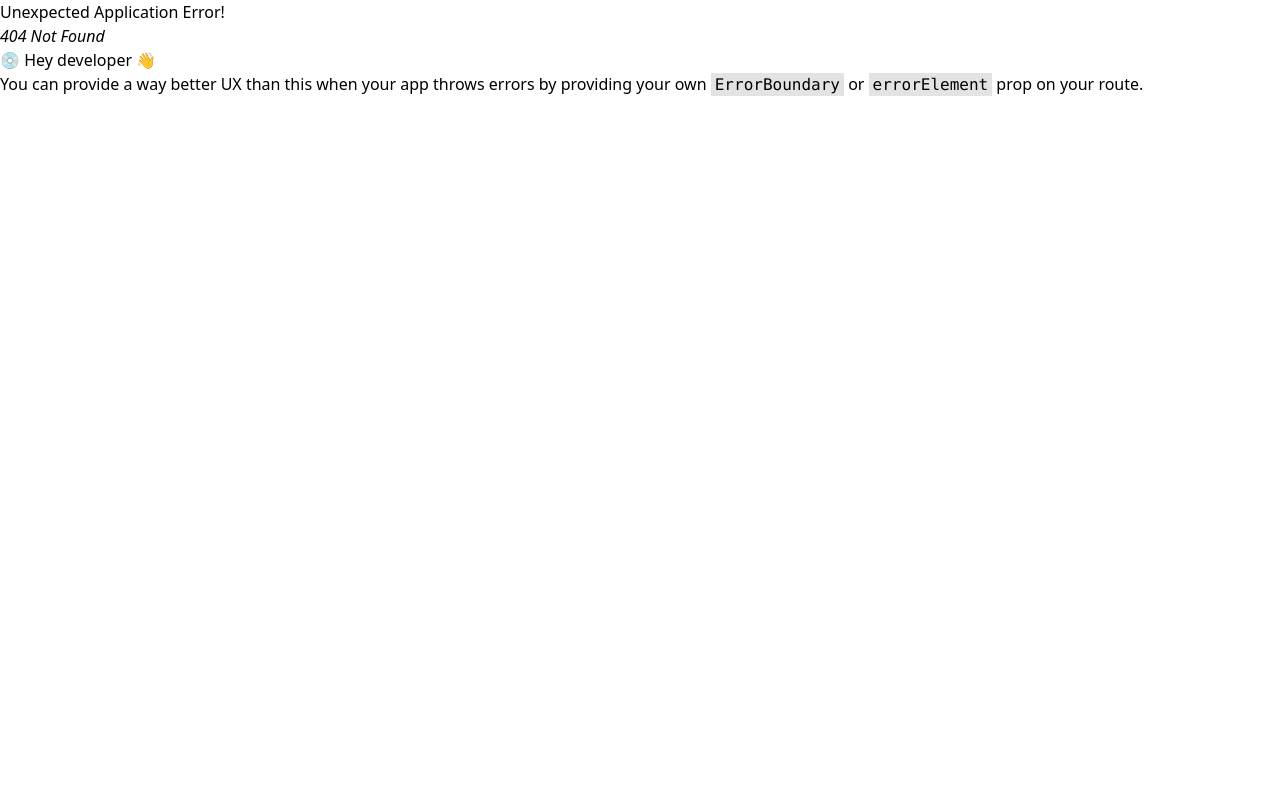
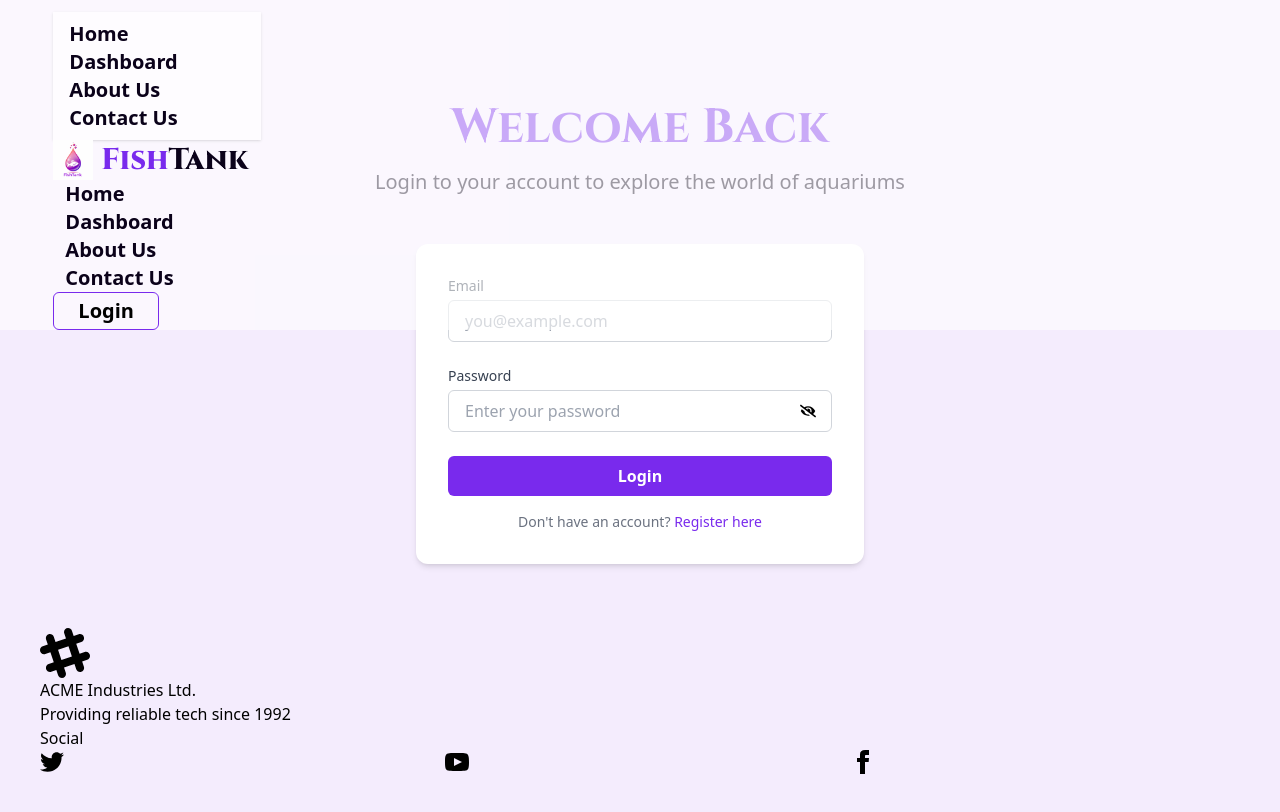
Before and after one commit to shahbaz-kamal/sugary-react-recruitment, a React (Vite) app: page /login in a window 1280 px wide. Before the commit this address had no page. Built offline with nearby package versions, Linux system fonts and the light colour scheme.

Commit message:
login page design complete

```diff
--- a/index.html
+++ b/index.html
@@ -6,7 +6,7 @@
     <meta name="viewport" content="width=device-width, initial-scale=1.0" />
     <title>Sugary react recruitment</title>
   </head>
-  <body>
+  <body class="bg-background">
     <div id="root"></div>
     <script type="module" src="/src/main.jsx"></script>
   </body>
--- a/package.json
+++ b/package.json
@@ -15,6 +15,7 @@
     "match-sorter": "^8.0.1",
     "react": "^19.1.0",
     "react-dom": "^19.1.0",
+    "react-icons": "^5.5.0",
     "react-router-dom": "^7.5.3",
     "sort-by": "^1.2.0"
   },
--- a/src/Components/Hero.jsx
+++ b/src/Components/Hero.jsx
@@ -23,7 +23,7 @@ const Hero = () => {
           Bring the Ocean to Your Living Room
           </p>
           <div className="flex gap-4 justify-center md:justify-start">
-            <button className="rounded-md border border-secondary px-6 py-2 text-lg bg-secondary hover:bg-secondary hover:bg-opacity-80 hover:border-secondary hover:border-opacity-60 text-text transition duration-300 font-semibold">
+            <button className="rounded-md border border-primary px-6 py-2 text-lg bg-primary hover:bg-secondary hover:bg-opacity-80 hover:border-secondary hover:border-opacity-60 text-text transition duration-300 font-semibold">
               Get Started
             </button>
             <button className="rounded-md border border-primary px-6 py-2 text-lg hover:bg-primary hover:text-white transition duration-300 font-semibold">
--- a/src/Layouts/Mainlayout.jsx
+++ b/src/Layouts/Mainlayout.jsx
@@ -5,11 +5,11 @@ import Footer from "../Shared/Footer";
 
 const Mainlayout = () => {
   return (
-    <div>
+    <div className="flex flex-col min-h-screen">
       <header className="fixed w-full bg-white bg-opacity-60 z-50">
         <Navbar></Navbar>
       </header>
-      <main>
+      <main className="flex-grow">
         <Outlet></Outlet>
       </main>
       <footer>
--- /dev/null
+++ b/src/Pages/Login.jsx
@@ -0,0 +1,69 @@
+import React, { useState } from "react";
+import Headline from "../Shared/Head;ine";
+import { FaEye, FaEyeSlash } from "react-icons/fa";
+
+const Login = () => {
+  const [showPassword, setShowPassword] = useState(false);
+  return (
+    <div className=" flex flex-col items-center justify-center  mt-8 py-6 w-11/12 mx-auto">
+      <Headline
+        title="Welcome Back"
+        description="Login to your account to explore the world of aquariums"
+      />
+
+      <div className="w-full max-w-md bg-white rounded-xl shadow-md p-8">
+        <form className="space-y-6">
+          <div>
+            <label className="block text-sm font-medium text-gray-700 mb-1">
+              Email
+            </label>
+            <input
+              type="email"
+              className="w-full px-4 py-2 border border-gray-300 rounded-md focus:ring-primary focus:border-primary outline-none"
+              placeholder="you@example.com"
+              required
+            />
+          </div>
+
+          <div className="">
+            <label className="block text-sm font-medium text-gray-700 mb-1">
+              Password
+            </label>
+            <div className="relative">
+              <input
+                type={showPassword ? "text" : "password"}
+                className="w-full px-4 py-2 border border-gray-300 rounded-md focus:ring-primary focus:border-primary outline-none"
+                placeholder="Enter your password"
+                required
+              />
+              <div className="absolute top-1/2 -translate-y-1/2 right-4" onClick={()=>{
+                setShowPassword(!showPassword)
+              }}>
+                {showPassword ?  <FaEye></FaEye> :<FaEyeSlash />}
+              </div>
+            </div>
+          </div>
+
+          <button
+            type="submit"
+            className="w-full bg-primary text-white py-2 rounded-md font-semibold hover:bg-secondary transition duration-300"
+          >
+            Login
+          </button>
+        </form>
+
+        <p className="mt-4 text-sm text-center text-gray-500">
+          Don't have an account?{" "}
+          <a
+            href="/register"
+            className="text-primary font-medium hover:underline"
+          >
+            Register here
+          </a>
+        </p>
+      </div>
+    </div>
+  );
+};
+
+export default Login;
--- a/src/Router/router.jsx
+++ b/src/Router/router.jsx
@@ -2,6 +2,7 @@ import { createBrowserRouter, RouterProvider } from "react-router-dom";
 import Mainlayout from "../Layouts/Mainlayout";
 import Home from "../Pages/Home";
 import AboutUs from "../Pages/AboutUs";
+import Login from "../Pages/Login";
 
 const router = createBrowserRouter([
   {
@@ -10,6 +11,7 @@ const router = createBrowserRouter([
     children: [
       { path: "/", element: <Home></Home> },
       { path: "/about-us", element: <AboutUs></AboutUs> },
+      { path: "/login", element: <Login></Login> },
     ],
   },
 ]);
--- /dev/null
+++ b/src/Shared/Head;ine.jsx
@@ -0,0 +1,16 @@
+import React from "react";
+
+const Headline = ({ title, description }) => {
+  return (
+    <div className="text-center max-w-3xl mx-auto my-12 px-4">
+      <h2 className="text-4xl md:text-5xl font-bold text-primary font-cinzel mb-4">
+        {title}
+      </h2>
+      <p className="text-lg md:text-xl text-text leading-relaxed">
+        {description}
+      </p>
+    </div>
+  );
+};
+
+export default Headline;
--- a/src/Shared/Navbar.jsx
+++ b/src/Shared/Navbar.jsx
@@ -1,7 +1,7 @@
 import React from "react";
 import logo from "/logo2.png";
 import { navMenu } from "../Utilities/navMenu";
-import { NavLink } from "react-router-dom";
+import { Link, NavLink } from "react-router-dom";
 import "./Navbar";
 
 const Navbar = () => {
@@ -71,9 +71,12 @@ const Navbar = () => {
         <ul className="menu menu-horizontal px-1 ">{links}</ul>
       </div>
       <div className="navbar-end">
-        <button className="rounded-md border border-primary px-6 py-1 text-xl hover:bg-primary hover:text-white duration-300 ease-in-out transition font-semibold">
-          Login
-        </button>
+        <Link to={"/login"}>
+          {" "}
+          <button className="rounded-md border border-primary px-6 py-1 text-xl hover:bg-primary hover:text-white duration-300 ease-in-out transition font-semibold">
+            Login
+          </button>
+        </Link>
       </div>
     </div>
   );
```
Also changed, not shown: 1 other file (tests, documents, lock files or other folders).
